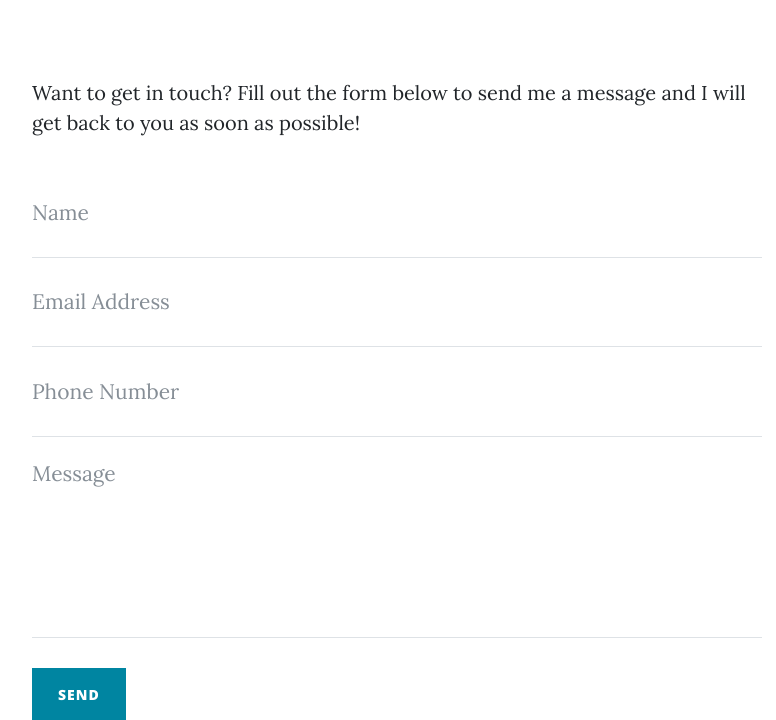
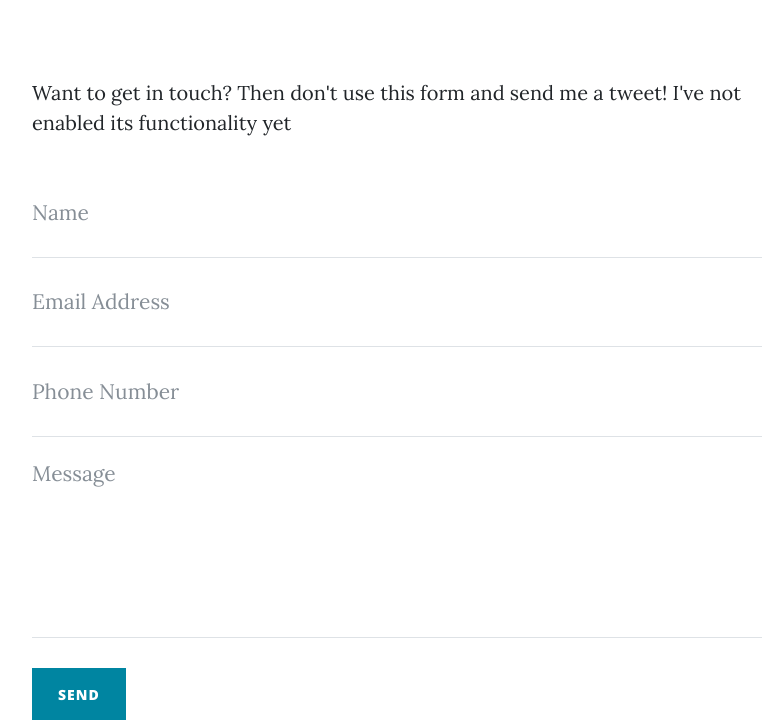
Before and after one commit to developercroesus/Dev-Croesus-Blog, a Flask app: page /contact in a window 1280 px wide. Shown: the part 534-1254 px from the top of the page, without its empty margins (243-1019 px from the left). Run offline with Flask 3, Linux system fonts and the light colour scheme; some libraries are stand-ins or nearby versions.

Commit message:
update contact me form.

```diff
--- a/templates/contact.html
+++ b/templates/contact.html
@@ -19,7 +19,8 @@
   <div class="container">
     <div class="row">
       <div class="col-lg-8 col-md-10 mx-auto">
-        <p>Want to get in touch? Fill out the form below to send me a message and I will get back to you as soon as possible!</p>
+        <p>Want to get in touch? Then don't use this form and send me a tweet! I've not enabled its functionality yet
+        </p>
         <!-- Contact Form - Enter your email address on line 19 of the mail/contact_me.php file to make this form work. -->
         <!-- WARNING: Some web hosts do not allow emails to be sent through forms to common mail hosts like Gmail or Yahoo. It's recommended that you use a private domain email address! -->
         <!-- To use the contact form, your site must be on a live web host with PHP! The form will not work locally! -->
```
